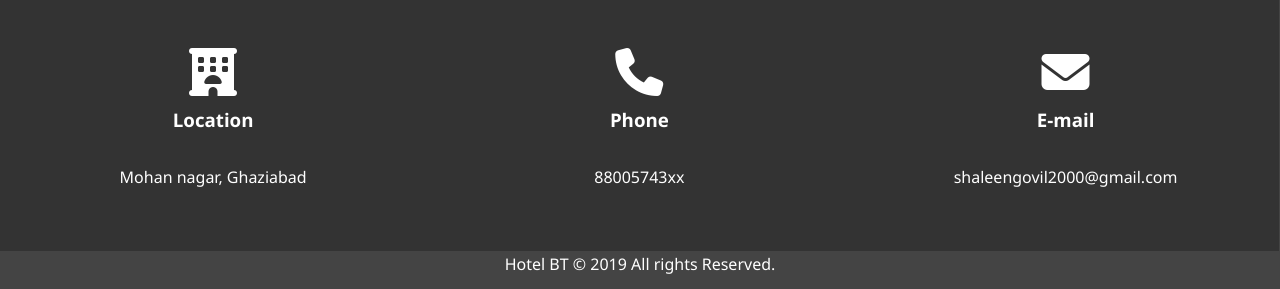
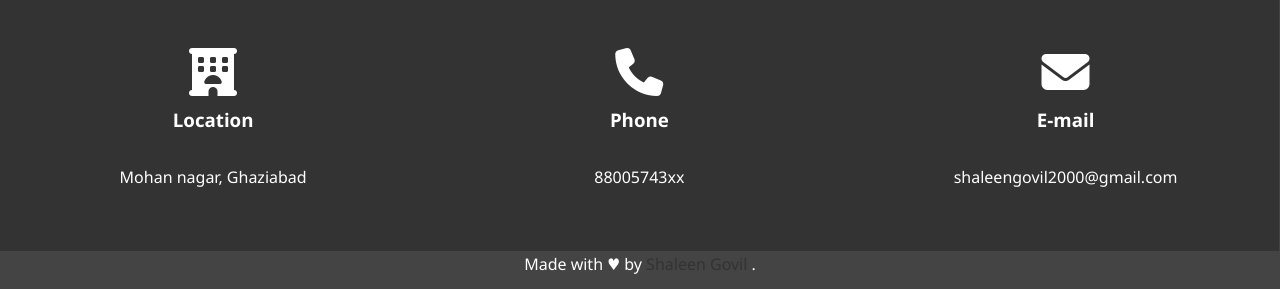
Before and after one commit to Shaleengovil25/Hotel-BT, a plain HTML site: page contact.html in a window 1280 px wide. Shown: the part 693-982 px from the top of the page. Drawn offline with Linux system fonts and the light colour scheme.

Commit message:
Update contact.html

```diff
--- a/contact.html
+++ b/contact.html
@@ -70,7 +70,7 @@
 
 
         <footer id="main">
-            <p>Hotel BT &copy; 2019 All rights Reserved.</p>
+            <p>Made with &hearts; by <a href="https://shaleen.co" >Shaleen Govil</a> .</p>
 
         </footer>
 </body>
```
